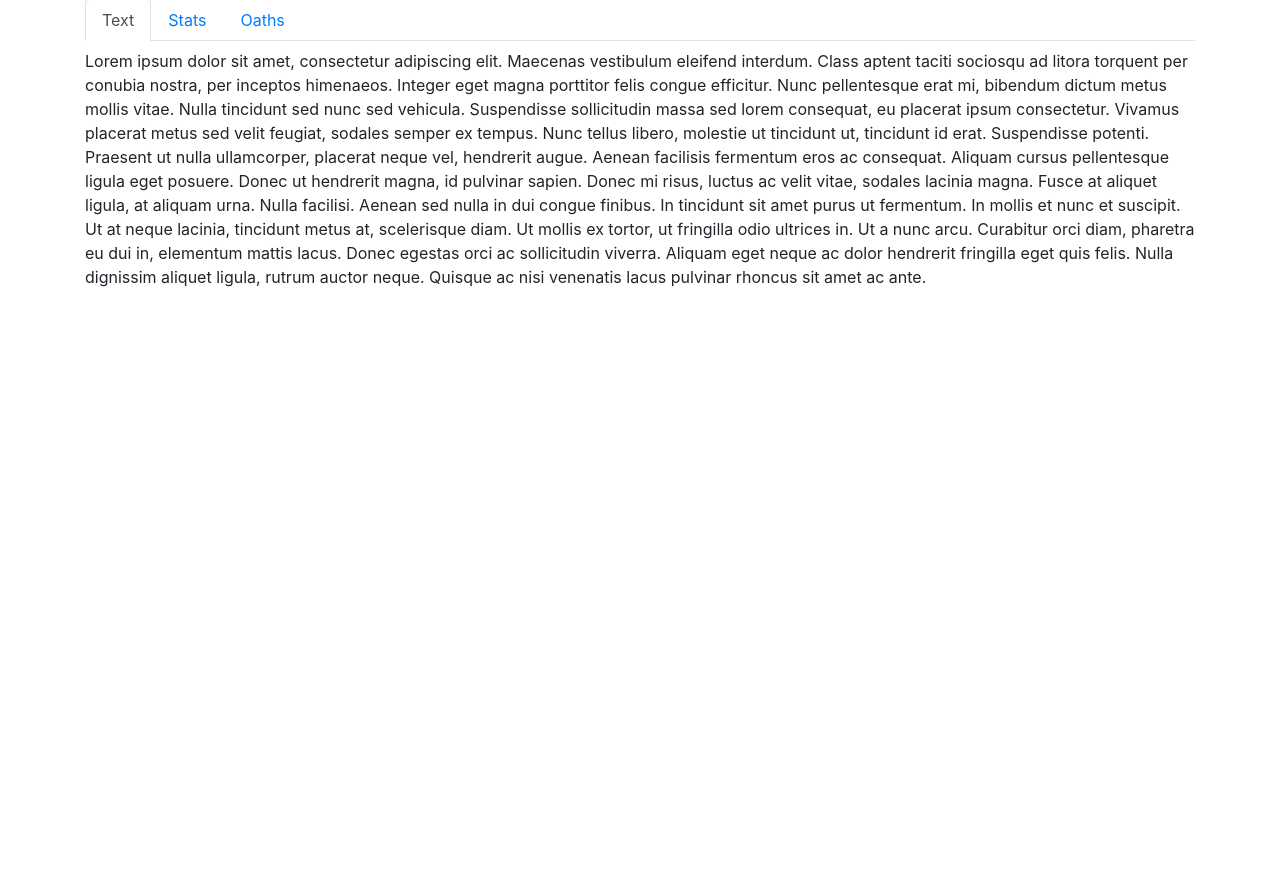
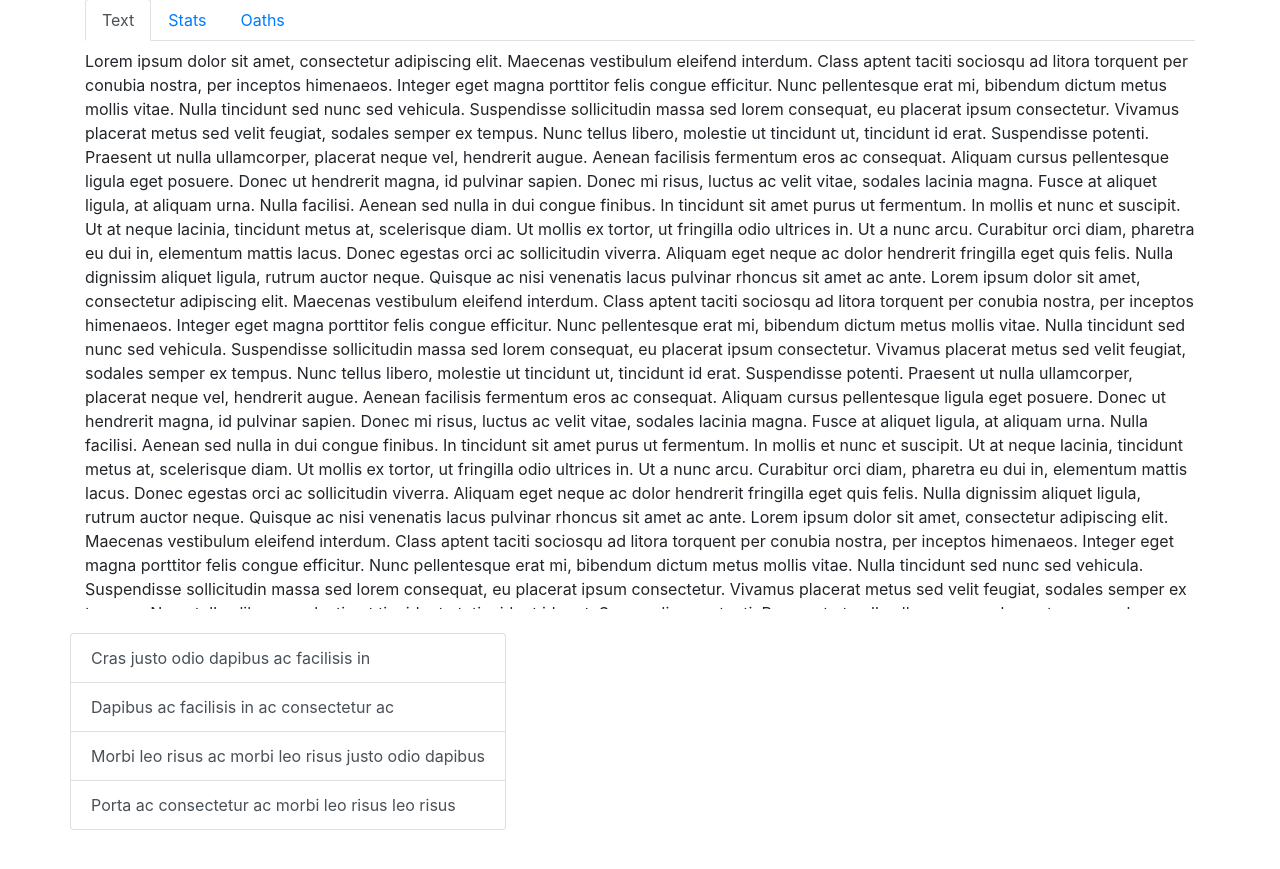
Before and after one commit to TheElderMindseeker/dads-project, a Flask app: template livebook/templates/book_page.j2 in a window 1280 px wide. Shown: the part 81-950 px from the top of the page. Run offline with Flask 2, Linux system fonts and the light colour scheme; the template is opened without the code that fills it, so the values that code supplies are empty; some libraries are stand-ins or nearby versions.

Commit message:
Add options list at the bottom of the scene page

```diff
--- a/livebook/templates/book_page.j2
+++ b/livebook/templates/book_page.j2
@@ -9,6 +9,8 @@
 {% endblock %}
 {% block content %}
   <div class="container">
+    <div class="row mb-4">
+      <div class="col-12">
         <nav class="mb-2">
           <div class="nav nav-tabs" id="navTab">
             <a class="nav-item nav-link active" id="navTextTab" data-toggle="tab" href="#navText">Text</a>
@@ -16,13 +18,21 @@
             <a class="nav-item nav-link" id="navOathsTab" data-toggle="tab" href="#navOaths">Oaths</a>
           </div>
         </nav>
-    <div class="tab-content" id="navTabContent">
-      <div class="tab-pane fade show active" id="navText">
+        <div class="tab-content" id="navTabContent" style="height: 50vh;">
+          <div class="tab-pane fade show active overflow-auto h-100" id="navText">
+            Lorem ipsum dolor sit amet, consectetur adipiscing elit. Maecenas vestibulum eleifend interdum. Class aptent taciti sociosqu ad litora torquent per conubia nostra, per inceptos himenaeos. Integer eget magna porttitor felis congue efficitur. Nunc pellentesque erat mi, bibendum dictum metus mollis vitae. Nulla tincidunt sed nunc sed vehicula. Suspendisse sollicitudin massa sed lorem consequat, eu placerat ipsum consectetur. Vivamus placerat metus sed velit feugiat, sodales semper ex tempus. Nunc tellus libero, molestie ut tincidunt ut, tincidunt id erat. Suspendisse potenti. Praesent ut nulla ullamcorper, placerat neque vel, hendrerit augue. Aenean facilisis fermentum eros ac consequat. Aliquam cursus pellentesque ligula eget posuere. Donec ut hendrerit magna, id pulvinar sapien. Donec mi risus, luctus ac velit vitae, sodales lacinia magna. Fusce at aliquet ligula, at aliquam urna. Nulla facilisi.
+
+            Aenean sed nulla in dui congue finibus. In tincidunt sit amet purus ut fermentum. In mollis et nunc et suscipit. Ut at neque lacinia, tincidunt metus at, scelerisque diam. Ut mollis ex tortor, ut fringilla odio ultrices in. Ut a nunc arcu. Curabitur orci diam, pharetra eu dui in, elementum mattis lacus. Donec egestas orci ac sollicitudin viverra. Aliquam eget neque ac dolor hendrerit fringilla eget quis felis. Nulla dignissim aliquet ligula, rutrum auctor neque. Quisque ac nisi venenatis lacus pulvinar rhoncus sit amet ac ante.
+
+            Lorem ipsum dolor sit amet, consectetur adipiscing elit. Maecenas vestibulum eleifend interdum. Class aptent taciti sociosqu ad litora torquent per conubia nostra, per inceptos himenaeos. Integer eget magna porttitor felis congue efficitur. Nunc pellentesque erat mi, bibendum dictum metus mollis vitae. Nulla tincidunt sed nunc sed vehicula. Suspendisse sollicitudin massa sed lorem consequat, eu placerat ipsum consectetur. Vivamus placerat metus sed velit feugiat, sodales semper ex tempus. Nunc tellus libero, molestie ut tincidunt ut, tincidunt id erat. Suspendisse potenti. Praesent ut nulla ullamcorper, placerat neque vel, hendrerit augue. Aenean facilisis fermentum eros ac consequat. Aliquam cursus pellentesque ligula eget posuere. Donec ut hendrerit magna, id pulvinar sapien. Donec mi risus, luctus ac velit vitae, sodales lacinia magna. Fusce at aliquet ligula, at aliquam urna. Nulla facilisi.
+
+            Aenean sed nulla in dui congue finibus. In tincidunt sit amet purus ut fermentum. In mollis et nunc et suscipit. Ut at neque lacinia, tincidunt metus at, scelerisque diam. Ut mollis ex tortor, ut fringilla odio ultrices in. Ut a nunc arcu. Curabitur orci diam, pharetra eu dui in, elementum mattis lacus. Donec egestas orci ac sollicitudin viverra. Aliquam eget neque ac dolor hendrerit fringilla eget quis felis. Nulla dignissim aliquet ligula, rutrum auctor neque. Quisque ac nisi venenatis lacus pulvinar rhoncus sit amet ac ante.
+
             Lorem ipsum dolor sit amet, consectetur adipiscing elit. Maecenas vestibulum eleifend interdum. Class aptent taciti sociosqu ad litora torquent per conubia nostra, per inceptos himenaeos. Integer eget magna porttitor felis congue efficitur. Nunc pellentesque erat mi, bibendum dictum metus mollis vitae. Nulla tincidunt sed nunc sed vehicula. Suspendisse sollicitudin massa sed lorem consequat, eu placerat ipsum consectetur. Vivamus placerat metus sed velit feugiat, sodales semper ex tempus. Nunc tellus libero, molestie ut tincidunt ut, tincidunt id erat. Suspendisse potenti. Praesent ut nulla ullamcorper, placerat neque vel, hendrerit augue. Aenean facilisis fermentum eros ac consequat. Aliquam cursus pellentesque ligula eget posuere. Donec ut hendrerit magna, id pulvinar sapien. Donec mi risus, luctus ac velit vitae, sodales lacinia magna. Fusce at aliquet ligula, at aliquam urna. Nulla facilisi.
 
             Aenean sed nulla in dui congue finibus. In tincidunt sit amet purus ut fermentum. In mollis et nunc et suscipit. Ut at neque lacinia, tincidunt metus at, scelerisque diam. Ut mollis ex tortor, ut fringilla odio ultrices in. Ut a nunc arcu. Curabitur orci diam, pharetra eu dui in, elementum mattis lacus. Donec egestas orci ac sollicitudin viverra. Aliquam eget neque ac dolor hendrerit fringilla eget quis felis. Nulla dignissim aliquet ligula, rutrum auctor neque. Quisque ac nisi venenatis lacus pulvinar rhoncus sit amet ac ante.
           </div>
-      <div class="tab-pane fade offset-2 col-8" id="navStats">
+          <div class="tab-pane fade offset-2 col-8 overflow-auto h-100" id="navStats">
             <table class="table">
               <thead>
                 <tr>
@@ -58,7 +68,21 @@
               </tbody>
             </table>
           </div>
-      <div class="tab-pane fade" id="navOaths">...</div>
+          <div class="tab-pane fade overflow-auto h-100" id="navOaths">
+            Aenean sed nulla in dui congue finibus. In tincidunt sit amet purus ut fermentum. In mollis et nunc et suscipit. Ut at neque lacinia, tincidunt metus at, scelerisque diam. Ut mollis ex tortor, ut fringilla odio ultrices in. Ut a nunc arcu. Curabitur orci diam, pharetra eu dui in, elementum mattis lacus.<br>
+            Aenean sed nulla in dui congue finibus. In tincidunt sit amet purus ut fermentum. In mollis et nunc et suscipit. Ut at neque lacinia, tincidunt metus at, scelerisque diam. Ut mollis ex tortor, ut fringilla odio ultrices in. Ut a nunc arcu. Curabitur orci diam, pharetra eu dui in, elementum mattis lacus.<br>
+            Aenean sed nulla in dui congue finibus. In tincidunt sit amet purus ut fermentum. In mollis et nunc et suscipit. Ut at neque lacinia, tincidunt metus at, scelerisque diam. Ut mollis ex tortor, ut fringilla odio ultrices in. Ut a nunc arcu. Curabitur orci diam, pharetra eu dui in, elementum mattis lacus.
+          </div>
+        </div>
+      </div>
+    </div>
+    <div class="row">
+      <div class="list-group">
+        <a href="#" class="list-group-item list-group-item-action">Cras justo odio dapibus ac facilisis in</a>
+        <a href="#" class="list-group-item list-group-item-action">Dapibus ac facilisis in ac consectetur ac</a>
+        <a href="#" class="list-group-item list-group-item-action">Morbi leo risus ac morbi leo risus justo odio dapibus</a>
+        <a href="#" class="list-group-item list-group-item-action">Porta ac consectetur ac morbi leo risus leo risus</a>
+      </div>
     </div>
   </div>
 {% endblock %}
```
Lines whose indentation alone changed are shown as unchanged.
